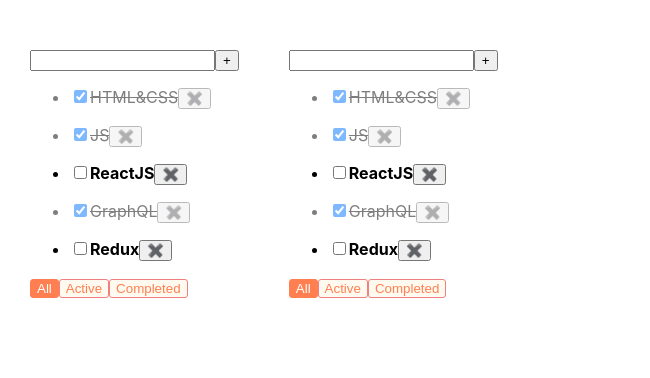
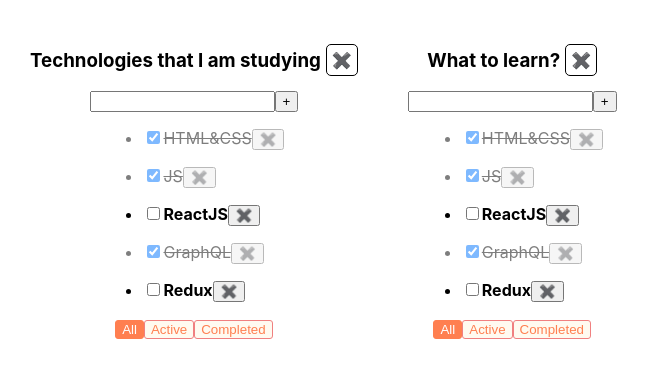
Before and after one commit to VladTomchuk/todolist_2023_2024, a React (Create React App) app: page / in a window 1280 px wide. Shown: the top 378 px of the page, without its empty margins (0-650 px from the left). Built offline with nearby package versions, Linux system fonts and the light colour scheme.

Commit message:
Made and moved component Task and fixed bags with callbacks.

```diff
--- a/src/App.css
+++ b/src/App.css
@@ -7,30 +7,49 @@
     margin-right: 50px;
 }
 
-.task{
+.task {
     font-weight: bold;
 }
 
-.taskDone{
+.taskDone {
 
     opacity: 0.5;
     text-decoration: line-through;
 }
 
-.btn-filter{
+.btn-filter {
     color: coral;
     background: floralwhite;
     border: 1px solid lightcoral;
     border-radius: 3px;
 }
 
-.btn-filter-active{
+.btn-filter-active {
     background: coral;
     border-radius: 3px;
     color: white;
     border: 1px solid coral;
 }
 
-.empty-value{
-  border:1px solid red;
+.empty-value {
+    border: 1px solid red;
 }
+
+.todolistTitleContainer span {
+    border: 1px solid black;
+    border-radius: 5px;
+    padding: 5px;
+    margin-left: 5px;
+}
+
+.todolistTitleContainer {
+    display: flex;
+    align-items: center;
+    justify-items: center;
+}
+
+.todolistContainer{
+    display: flex;
+    flex-direction: column;
+    align-items: center;
+}
--- a/src/App.tsx
+++ b/src/App.tsx
@@ -1,11 +1,11 @@
 import React, {useState} from 'react';
 import './App.css';
-import {Todolist} from "./Todolist";
+import {Todolist} from "./components/Todolist";
 import {v1} from "uuid";
 
 export type FilterValuesType = 'all' | 'active' | 'completed'
 
-export type TaskPropsType = {
+export type TaskType = {
     id: string,
     title: string,
     isDone: boolean
@@ -18,7 +18,7 @@
 }
 
 export type TasksStateType = {
-    [todolistId: string]: TaskPropsType[]
+    [todolistId: string]: TaskType[]
 }
 
 function App() {
@@ -50,7 +50,7 @@
         }
     )
 
-    const getTasksForRender = (tasks: TaskPropsType[], currentFilterValue: FilterValuesType) => {
+    const getTasksForRender = (tasks: TaskType[], currentFilterValue: FilterValuesType) => {
         switch (currentFilterValue) {
             case "active":
                 return tasks.filter(t => !t.isDone)
@@ -104,15 +104,14 @@
         delete tasks[todolistId]
     }
 
-    return (
-        <div className="App">
-            {
-                todolists.map(tl => {
+    const todolistsComponents = todolists.map(tl => {
 
             const tasksForTodolist = getTasksForRender(tasks[tl.todolistId], tl.filter)
 
             return (
                 <Todolist
+                    key={tl.todolistId}
+                    title={tl.title}
                     todolistId={tl.todolistId}
                     currentFilterValue={tl.filter}
                     tasks={tasksForTodolist}
@@ -125,11 +124,12 @@
             )
         }
     )
-            }
+
+    return (
+        <div className="App">
+            {todolistsComponents}
         </div>
     )
-        ;
 }
 
-
 export default App;
--- /dev/null
+++ b/src/components/Task.tsx
@@ -0,0 +1,25 @@
+import React, {ChangeEvent} from "react";
+import {TaskType} from "../App";
+
+type TaskPropsType = {
+    removeTask: () => void
+    changeIsDoneStatus: (isDone: boolean) => void
+} & TaskType
+export const Task = (props: TaskPropsType) => {
+    const onChangeValueIsDoneHandler = (e: ChangeEvent<HTMLInputElement>) => {
+        props.changeIsDoneStatus(props.isDone)
+    }
+    return (
+        <ul>
+            <li key={props.id} className={props.isDone ? "taskDone" : "task"}>
+                <input
+                    type="checkbox"
+                    checked={props.isDone}
+                    onChange={onChangeValueIsDoneHandler}
+                />
+                <span>{props.title}</span>
+                <button onClick={props.removeTask}>✖️</button>
+            </li>
+        </ul>
+    )
+}
--- a/src/Todolist.tsx
+++ b/src/components/Todolist.tsx
@@ -1,15 +1,17 @@
-import React, {KeyboardEvent, ChangeEvent, useState} from "react";
-import {FilterValuesType, TaskPropsType} from "./App";
-
+import React, {ChangeEvent, KeyboardEvent, useState} from "react";
+import {FilterValuesType, TaskType} from "../App";
+import "../App.css";
+import {Task} from "./Task";
 
 type PropsType = {
+    title: string
     todolistId: string
     currentFilterValue: FilterValuesType
-    tasks: TaskPropsType[]
-    removeTask: (taskId: string, todolistId: string) => void
+    tasks: TaskType[]
+    removeTask: (todolistId: string, taskId: string) => void
     changeFilter: (todolistId: string, value: FilterValuesType) => void
     addTask: (title: string, todolistId: string) => void
-    changeIsDoneStatus: (todolistId: string, taskId: string) => void
+    changeIsDoneStatus: (todolistId: string, taskId: string, isDone: boolean) => void
     removeTodolist: (todolistId: string) => void
 }
 
@@ -20,7 +22,7 @@
 
     const addTaskHandler = () => {
         if (title.trim() !== '') {
-            props.addTask(title.trim())
+            props.addTask(props.todolistId, title.trim())
         } else {
             setEmptyValueError(true)
         }
@@ -35,20 +37,27 @@
         emptyValueError && setEmptyValueError(false)
         setTitle(e.currentTarget.value)
     }
-
     const onAllClickHandler = () => {
-        props.changeFilter('all')
+        props.changeFilter(props.todolistId, 'all')
     }
     const onActiveClickHandler = () => {
-        props.changeFilter('active')
+        props.changeFilter(props.todolistId, 'active')
     }
     const onComletedClickHandler = () => {
-        props.changeFilter('completed')
+        props.changeFilter(props.todolistId, 'completed')
+    }
+
+    const onclickRemoveTodolistHandler = () => {
+        props.removeTodolist(props.todolistId)
     }
 
     return (
-        <div>
-            <h3>{props.title}</h3>
+        <div className={"todolistContainer"}>
+            <div className={"todolistTitleContainer"}>
+                <h3>{props.title}</h3>
+                <span onClick={onclickRemoveTodolistHandler}>✖️</span>
+            </div>
+
             <div>
                 <input
                     value={title}
@@ -59,27 +68,20 @@
                 <button onClick={addTaskHandler}>+</button>
                 {emptyValueError && <div>Please type title!</div>}
             </div>
-            {props.tasks.map((t: TaskPropsType) => {
-                const removeTaskHandler = () => {
-                    props.removeTask(t.id)
-                }
-                const onChangeValueIsDoneHandler = (e: ChangeEvent<HTMLInputElement>) => {
-                    props.changeIsDoneStatus(t.id, t.isDone)
-                }
-                return (
-                    <ul>
-                        <li key={t.id} className={t.isDone ? "taskDone" : "task"}>
-                            <input
-                                type="checkbox"
-                                checked={t.isDone}
-                                onChange={onChangeValueIsDoneHandler}
-                            />
-                            <span>{t.title}</span>
-                            <button onClick={removeTaskHandler}>✖️</button>
-                        </li>
-                    </ul>
-                )
-            })}
+
+            <div>
+                {props.tasks.map((t: TaskType) => {
+                    const removeTaskCallback = () => props.removeTask(props.todolistId, t.id)
+                    const changeIsDoneStatusHandler = (isDone: boolean) => props.changeIsDoneStatus(props.todolistId, t.id, isDone)
+                    return <Task
+                        key={t.id}
+                        {...t}
+                        removeTask={removeTaskCallback}
+                        changeIsDoneStatus={changeIsDoneStatusHandler}
+                    />
+                })}
+            </div>
+
             <div>
                 <button className={props.currentFilterValue === "all" ? "btn-filter-active" : "btn-filter"}
                         onClick={onAllClickHandler}>All
```
Lines whose indentation alone changed are shown as unchanged.
